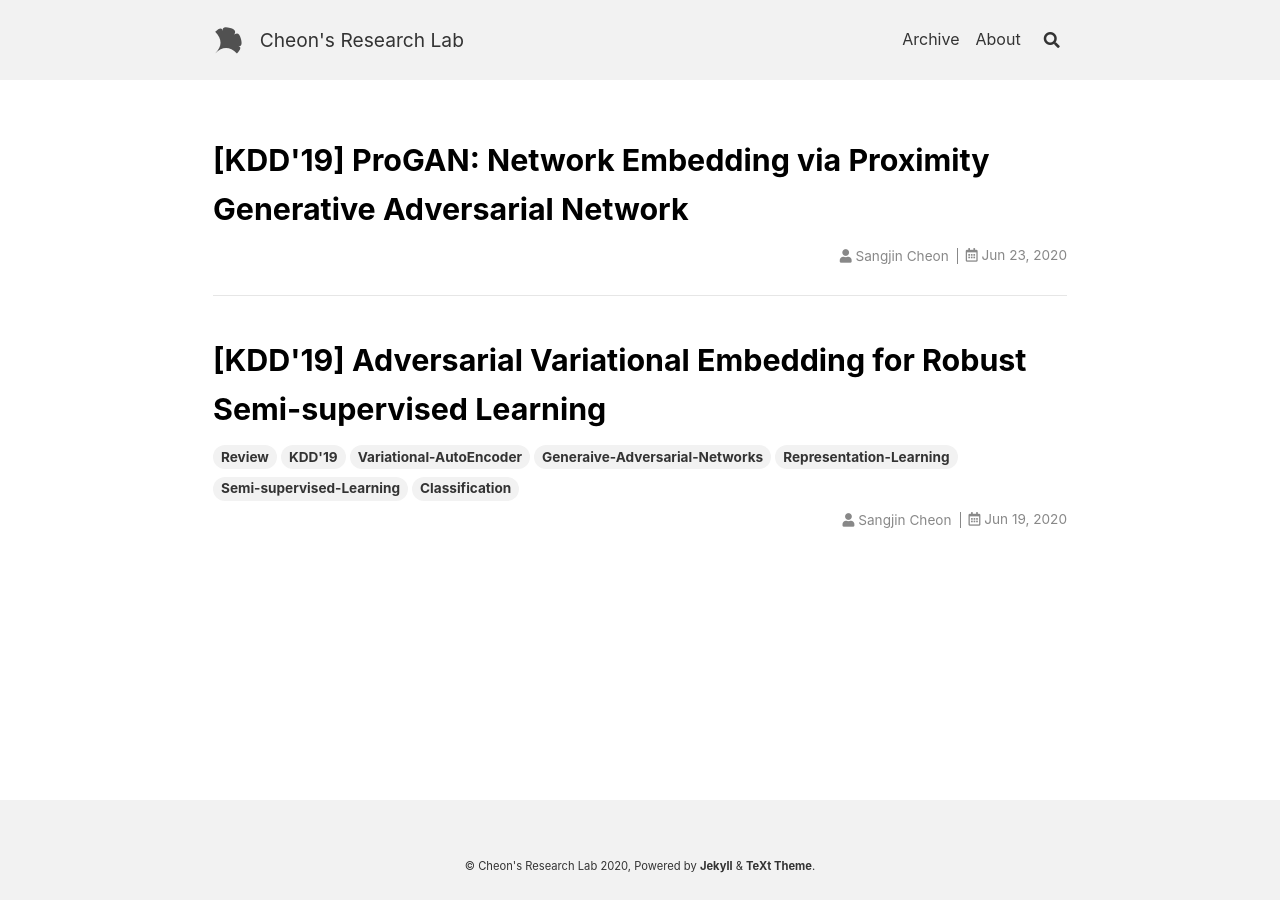
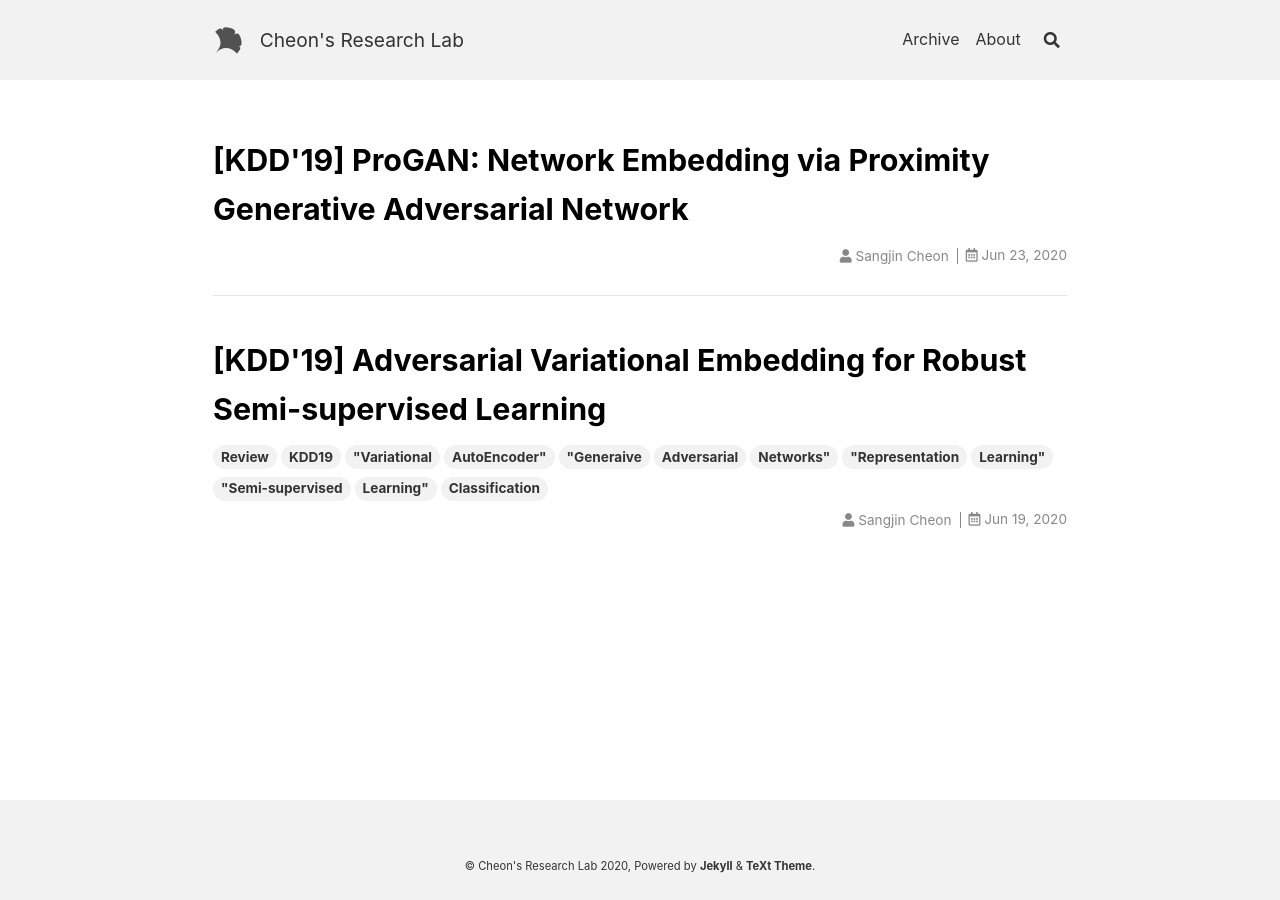
Before and after one commit to cheon-research/cheon-research.github.io, a Jekyll site: the page built from index.html, in a window 1280 px wide. Built offline with Jekyll 4.4.1, drawn with Linux system fonts in a browser that asks for light colours; nearby versions of some CDN libraries; the list of posts is cut into pages by our own code.

Commit message:
Update 2020-06-19-AVAE.md

```diff
--- a/_posts/2020-06-19-AVAE.md
+++ b/_posts/2020-06-19-AVAE.md
@@ -1,7 +1,8 @@
 ---
+key: AVAE
 title:  "[KDD'19] Adversarial Variational Embedding for Robust Semi-supervised Learning"
 author: "Sangjin Cheon"
-tags: Review KDD'19 Variational-AutoEncoder Generaive-Adversarial-Networks Representation-Learning Semi-supervised-Learning Classification
+tags: Review KDD19 "Variational AutoEncoder" "Generaive Adversarial Networks" "Representation Learning" "Semi-supervised Learning" Classification
 mathjax: true
 ---
 
```
